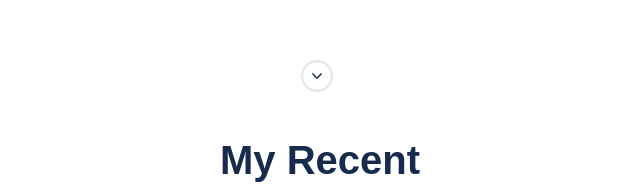
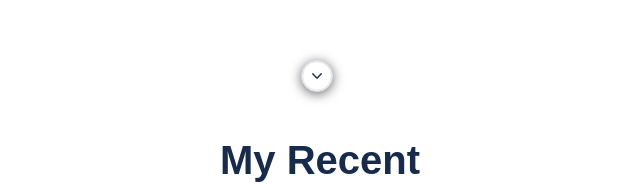
Before and after one commit to sntakirutimana72/Portfolio-Mobile-Version, a website: page index.html in a window 1280 px wide. In both pictures the pointer is over the button 636 px from the left and 692 px from the top of the page. Shown: the part 616-800 px from the top of the page, 320-960 px from the left. Drawn offline with Linux system fonts and the light colour scheme.

Commit message:
Add shadow-box transition effect on buttons inside cards

```diff
--- a/index.css
+++ b/index.css
@@ -215,6 +215,13 @@ ul {
   background-image: url(./static/images/colpase-btn-icon.svg);
   background-repeat: no-repeat;
   background-size: cover;
+  transition: box-shadow 1.2s;
+  -webkit-transition: box-shadow 1.2s;
+}
+
+.colapse-btn:hover {
+  cursor: pointer;
+  box-shadow: 0 2px 12px rgba(0, 0, 0, 0.6);
 }
 
 /* ====== My Recent Works =========== */
@@ -239,10 +246,14 @@ ul {
   background: #36b37f;
   border: none;
   border-radius: 4px;
+  transition: box-shadow 1s;
+  -webkit-transition: box-shadow 1s;
 }
 
 .btn:hover {
-  box-shadow: 0 1px 8px black;
+  cursor: pointer;
+  box-shadow: 0 2px 12px black;
+  background: linear-gradient(to right, orangered, purple);
 }
 
 .btn:active {
@@ -336,13 +347,3 @@ textarea {
   line-height: 32px;
   color: #42526e;
 }
-
-/* cursor behavior */
-
-.nav-bar-item:hover,
-.socio-hub:hover,
-input,
-textarea,
-button {
-  cursor: pointer;
-}
```
